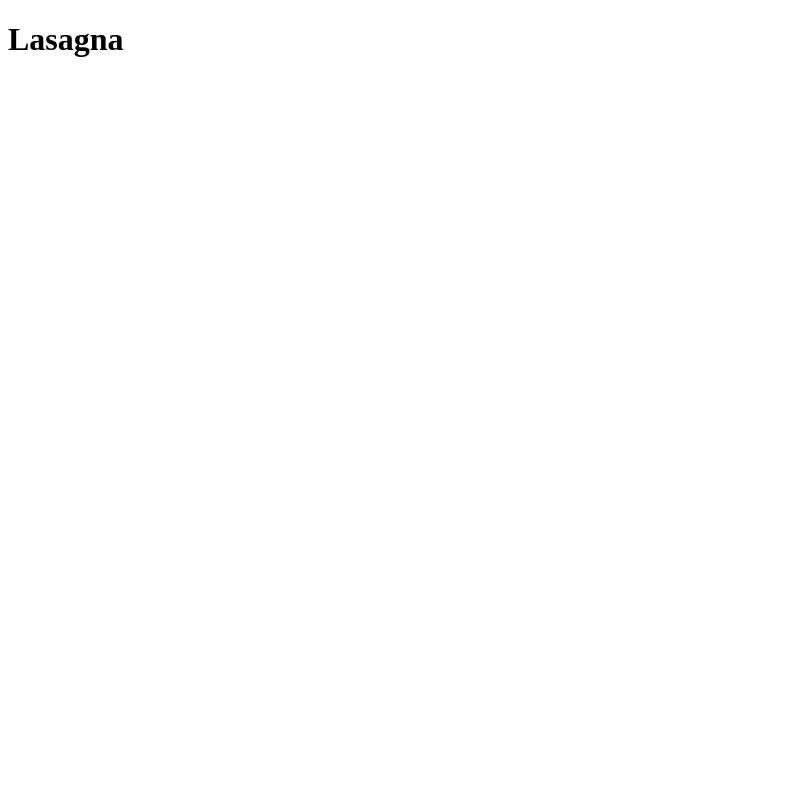
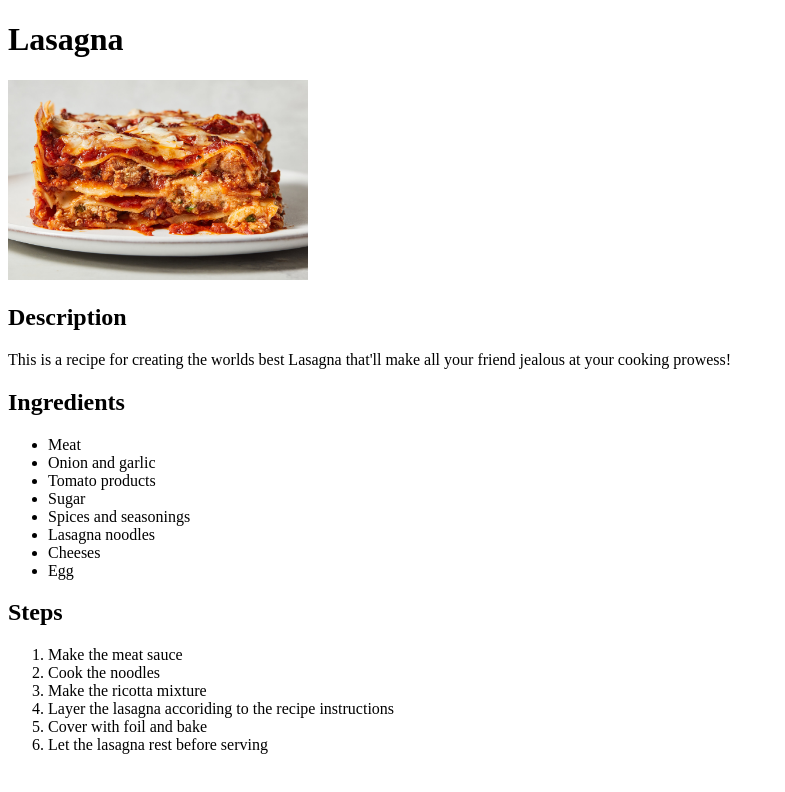
Before and after one commit to Scorkz/odin-recipes, a plain HTML site: page recipes/lasagna.html in a window 1280 px wide. Shown: the whole page, without its empty margins (0-785 px from the left). Drawn offline with Linux system fonts and the light colour scheme.

Commit message:
Adding Content to Recipe Page
Added image of lasagna
Added Description
Added ingredient list
Added recipe steps list

```diff
--- a/recipes/lasagna.html
+++ b/recipes/lasagna.html
@@ -7,6 +7,29 @@
 
     <body>
         <h1>Lasagna</h1>
+        <img src="../images/lasagna.jpg" alt="Image of Lasagna" height="200" width="300">
+        <h2>Description</h2>
+        <p>This is a recipe for creating the worlds best Lasagna that'll make all your friend jealous at your cooking prowess!</p>
+        <h2>Ingredients</h2>
+        <ul>
+            <li>Meat</li>
+            <li>Onion and garlic</li>
+            <li>Tomato products</li>
+            <li>Sugar</li>
+            <li>Spices and seasonings</li>
+            <li>Lasagna noodles</li>
+            <li>Cheeses</li>
+            <li>Egg</li>
+        </ul>
+        <h2>Steps</h2>
+        <ol>
+            <li>Make the meat sauce</li>
+            <li>Cook the noodles</li>
+            <li>Make the ricotta mixture</li>
+            <li>Layer the lasagna accoriding to the recipe instructions</li>
+            <li>Cover with foil and bake</li>
+            <li>Let the lasagna rest before serving</li>
+        </ol>
     </body>
 
 </html>
```
Also changed, not shown: index.html (+1 -1 lines), images/lasagna.jpg (added).
